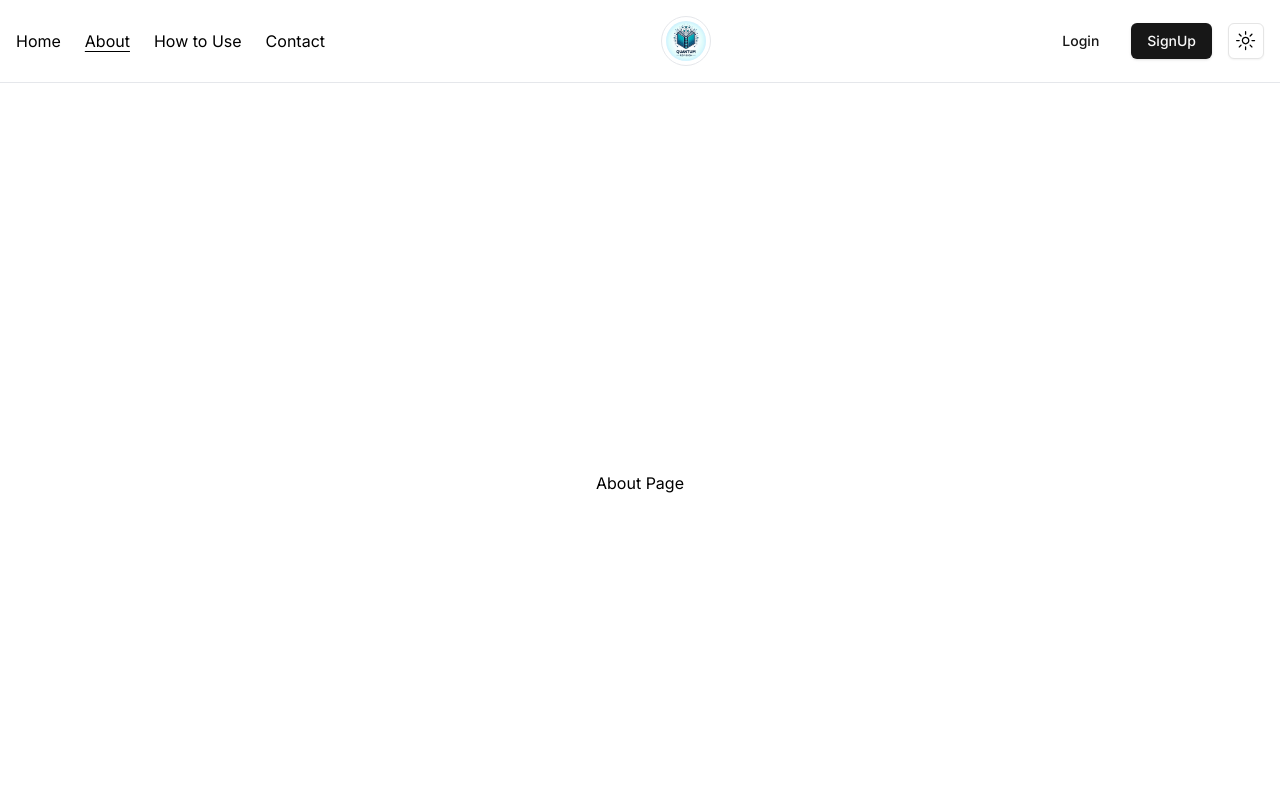
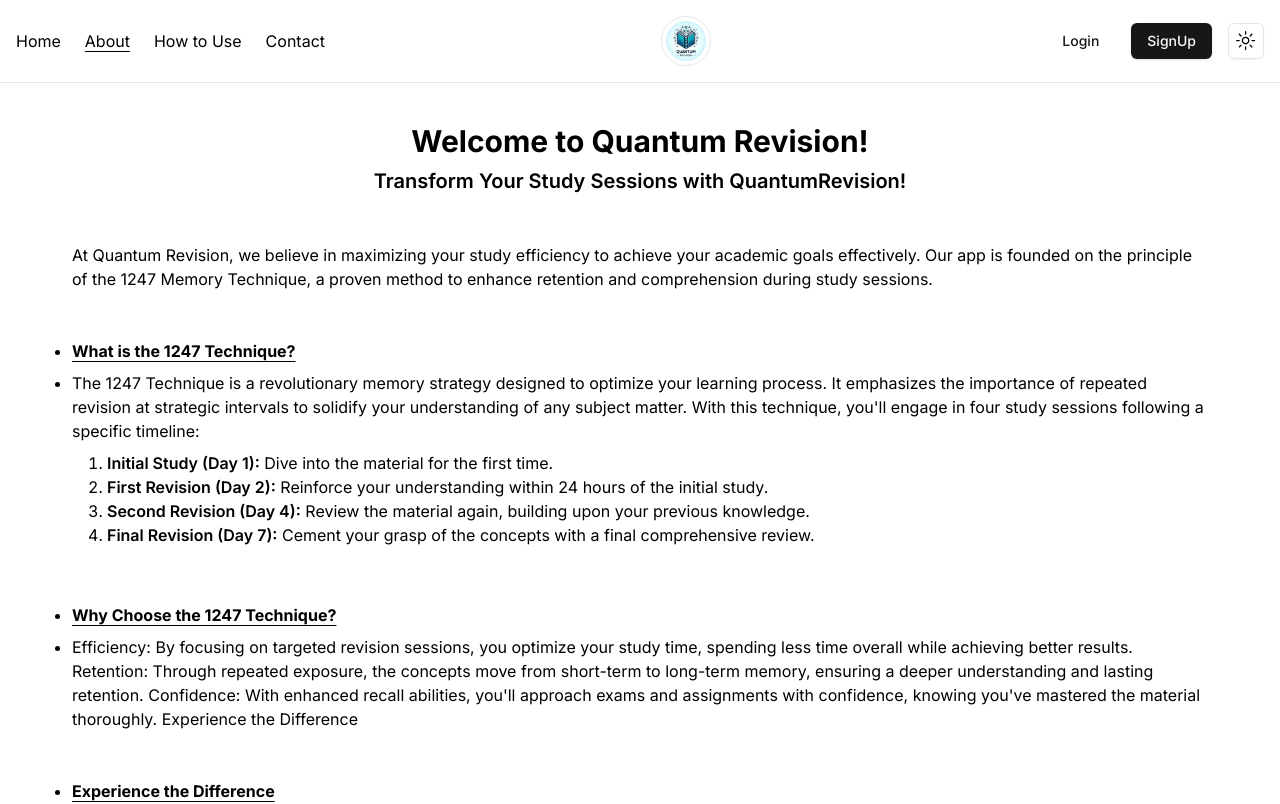
Before and after one commit to mukulpadwal/quantum-revision, a Next.js app: page /about in a window 1280 px wide. Shown: the top 804 px of the page. Built offline with nearby package versions, Linux system fonts and the light colour scheme; no server answers.

Commit message:
ADD : about-page-content

```diff
--- a/src/app/about/layout.tsx
+++ b/src/app/about/layout.tsx
@@ -11,7 +11,7 @@
   children: React.ReactNode;
 }>) {
   return (
-    <section className="relative flex  justify-center items-center min-w-screen min-h-screen p-2 md:p-8">
+    <section className="relative flex  justify-center items-start min-w-screen min-h-screen p-2 md:p-8">
       {children}
     </section>
   );
--- a/src/app/about/page.tsx
+++ b/src/app/about/page.tsx
@@ -1,7 +1,82 @@
 import React from "react";
 
 function AboutPage() {
-  return <div>About Page</div>;
+  return (
+    <div className="w-full md:h-full">
+      <div className="py-2">
+        <h1 className="font-bold text-center text-2xl sm:text-3xl mb-2">
+          Welcome to Quantum Revision!
+        </h1>
+        <h2 className="font-semibold text-center sm:text-xl mt-2">
+          Transform Your Study Sessions with QuantumRevision!
+        </h2>
+      </div>
+      <div className="m-2 sm:m-8 p-2">
+        <p>
+          At Quantum Revision, we believe in maximizing your study efficiency to
+          achieve your academic goals effectively. Our app is founded on the
+          principle of the 1247 Memory Technique, a proven method to enhance
+          retention and comprehension during study sessions.
+        </p>
+      </div>
+      <ul className="list-disc m-2 sm:m-8 p-2">
+        <li className="underline underline-offset-4 font-bold mb-2">
+          What is the 1247 Technique?
+        </li>
+        <li>
+          The 1247 Technique is a revolutionary memory strategy designed to
+          optimize your learning process. It emphasizes the importance of
+          repeated revision at strategic intervals to solidify your
+          understanding of any subject matter. With this technique, you&apos;ll
+          engage in four study sessions following a specific timeline:
+          <br />
+          <ol className="px-4 my-2 list-decimal list-inside">
+            <li>
+              <span className="font-semibold">Initial Study (Day 1):</span> Dive
+              into the material for the first time.
+            </li>
+            <li>
+              <span className="font-semibold">First Revision (Day 2):</span>{" "}
+              Reinforce your understanding within 24 hours of the initial study.
+            </li>
+            <li>
+              <span className="font-semibold">Second Revision (Day 4):</span>{" "}
+              Review the material again, building upon your previous knowledge.
+            </li>
+            <li>
+              <span className="font-semibold">Final Revision (Day 7):</span>{" "}
+              Cement your grasp of the concepts with a final comprehensive
+              review.
+            </li>
+          </ol>
+        </li>
+      </ul>
+      <ul className="list-disc m-2 sm:m-8 p-2">
+        <li className="underline underline-offset-4 font-bold mb-2">
+          Why Choose the 1247 Technique?
+        </li>
+        <li>
+          Efficiency: By focusing on targeted revision sessions, you optimize
+          your study time, spending less time overall while achieving better
+          results. Retention: Through repeated exposure, the concepts move from
+          short-term to long-term memory, ensuring a deeper understanding and
+          lasting retention. Confidence: With enhanced recall abilities,
+          you&apos;ll approach exams and assignments with confidence, knowing
+          you&apos;ve mastered the material thoroughly. Experience the
+          Difference
+        </li>
+      </ul>
+      <ul className="list-disc m-2 sm:m-8 p-2">
+        <li className="underline underline-offset-4 font-bold mb-2">
+          Experience the Difference
+        </li>
+        <li>
+          Say goodbye to last-minute cramming and hello to effective,
+          stress-free studying with Quantum Revision.
+        </li>
+      </ul>
+    </div>
+  );
 }
 
 export default AboutPage;
```
